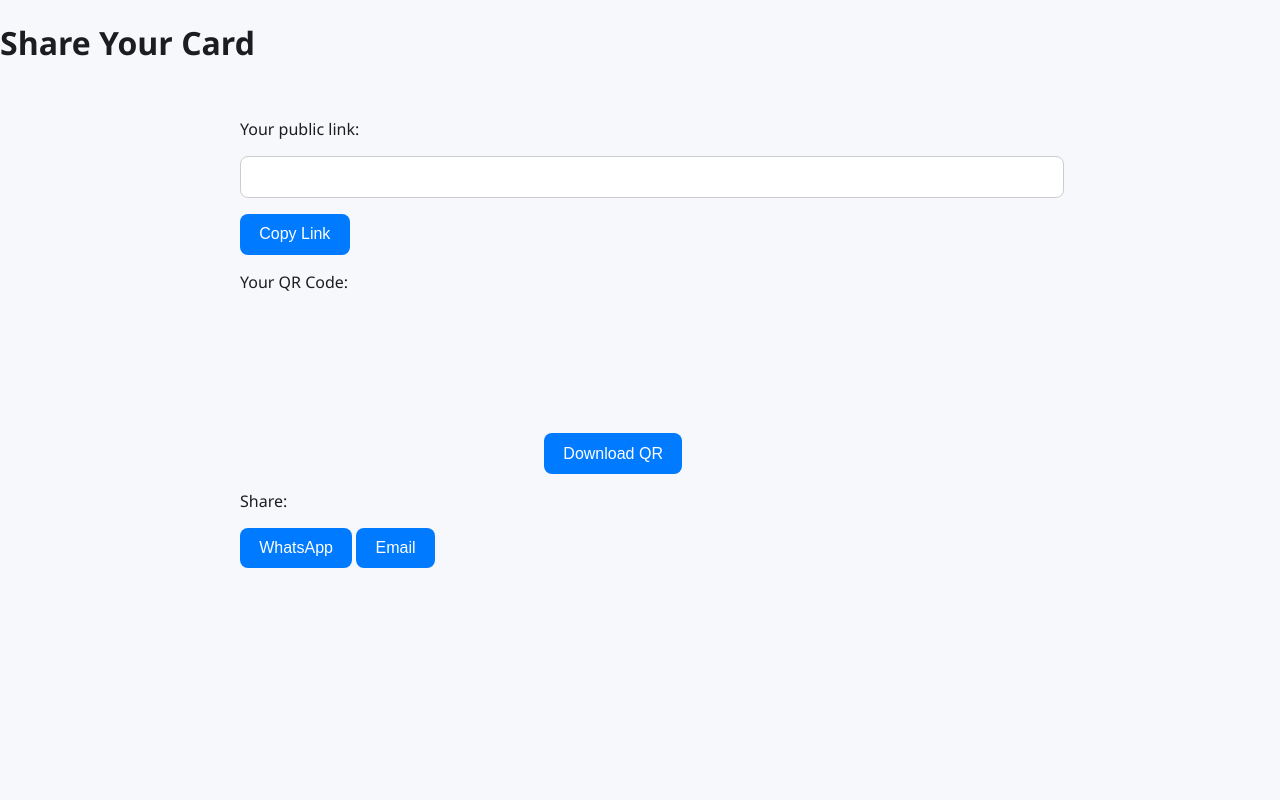
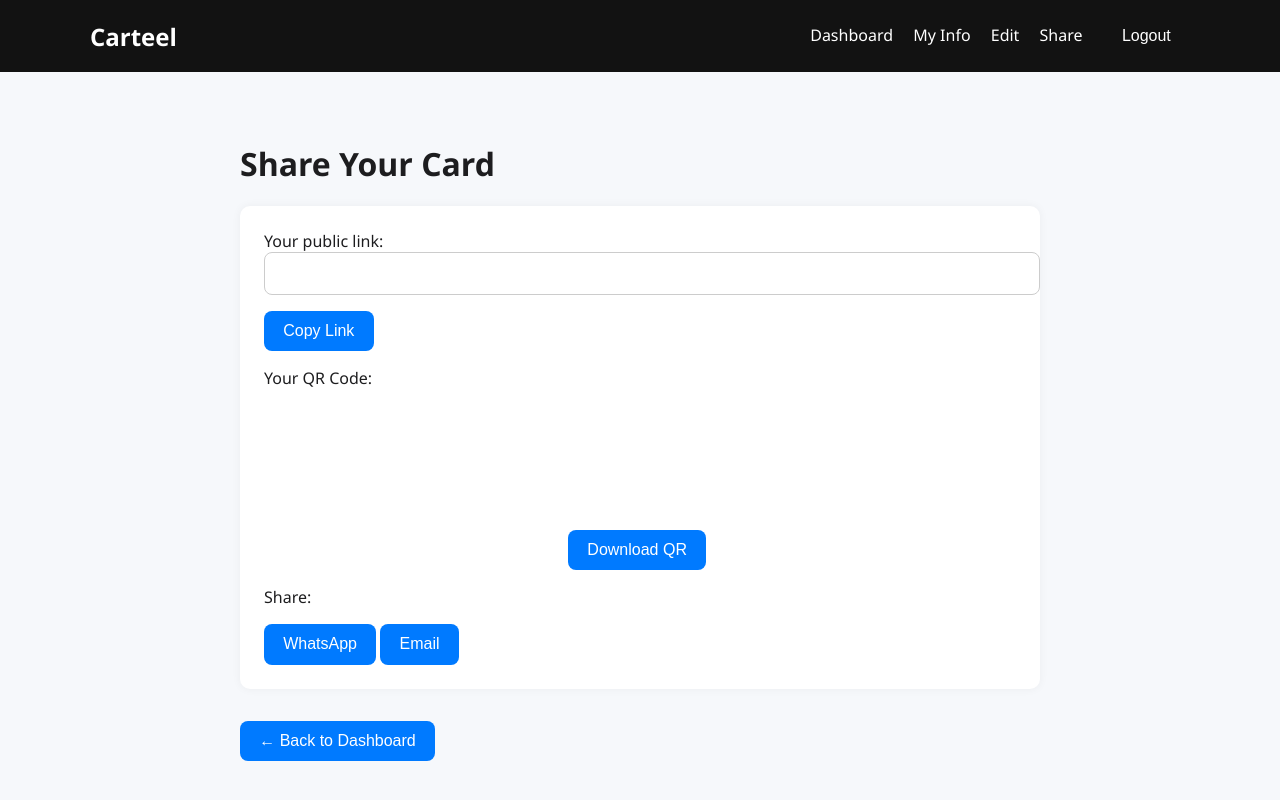
Before and after one commit to Drakenken/carteek, a plain HTML site: page share.html in a window 1280 px wide. Drawn offline with Linux system fonts and the light colour scheme; no server answers.

Commit message:
Fix share page, add back button and create new card

```diff
--- a/js/share.js
+++ b/js/share.js
@@ -1,3 +1,4 @@
+
 import { initializeApp } from "https://www.gstatic.com/firebasejs/9.22.0/firebase-app.js";
 import { getAuth, onAuthStateChanged } from "https://www.gstatic.com/firebasejs/9.22.0/firebase-auth.js";
 import { getFirestore, doc, getDoc } from "https://www.gstatic.com/firebasejs/9.22.0/firebase-firestore.js";
@@ -16,7 +17,6 @@ const app = initializeApp(firebaseConfig);
 const auth = getAuth(app);
 const db = getFirestore(app);
 
-let username = "";
 let publicLink = "";
 
 onAuthStateChanged(auth, async user => {
@@ -25,7 +25,7 @@ onAuthStateChanged(auth, async user => {
   const cardSnap = await getDoc(doc(db, "cards", user.uid));
   if (cardSnap.exists()) {
     const data = cardSnap.data();
-    username = data.username;
+    const username = data.username;
     publicLink = `https://carteek.vercel.app/p/username.html?u=${username}`;
     document.getElementById("publicLink").value = publicLink;
     QRCode.toCanvas(document.getElementById("qrCanvas"), publicLink, { width: 200 });
@@ -45,7 +45,7 @@ window.downloadQR = () => {
 };
 
 window.shareWhatsApp = () => {
-  window.open(`https://wa.me/?text=Check%20out%20my%20digital%20card:%20${encodeURIComponent(publicLink)}`);
+  window.open(`https://wa.me/?text=Check%20my%20Carteel%20card:%20${encodeURIComponent(publicLink)}`);
 };
 
 window.shareEmail = () => {
--- a/share.html
+++ b/share.html
@@ -1,32 +1,49 @@
+
 <!DOCTYPE html>
 <html lang="en">
 <head>
   <meta charset="UTF-8" />
-  <meta name="viewport" content="width=device-width, initial-scale=1.0" />
-  <title>Share My Card - Carteek</title>
+  <meta name="viewport" content="width=device-width, initial-scale=1.0"/>
+  <title>Share Your Card</title>
   <link rel="stylesheet" href="css/style.css" />
 </head>
 <body>
-  <header>
+  <script type="module" src="js/protect.js"></script>
+
+  <header class="site-header">
+    <div class="container">
+      <div class="logo">Carteel</div>
+      <nav>
+        <a href="dashboard.html">Dashboard</a>
+        <a href="manage.html">My Info</a>
+        <a href="editor.html">Edit</a>
+        <a href="share.html">Share</a>
+        <button onclick="logout()">Logout</button>
+      </nav>
+    </div>
+  </header>
+
+  <main>
     <h1>Share Your Card</h1>
-  </header>
-  <main>
-    <div>
-      <p>Your public link:</p>
+    <section class="preview">
+      <label>Your public link:</label>
       <input type="text" id="publicLink" readonly />
       <button onclick="copyLink()">Copy Link</button>
-    </div>
-    <div>
+
       <p>Your QR Code:</p>
       <canvas id="qrCanvas"></canvas>
       <button onclick="downloadQR()">Download QR</button>
-    </div>
-    <div>
+
       <p>Share:</p>
       <button onclick="shareWhatsApp()">WhatsApp</button>
       <button onclick="shareEmail()">Email</button>
+    </section>
+
+    <div class="actions">
+      <button onclick="window.location.href='dashboard.html'">← Back to Dashboard</button>
     </div>
   </main>
+
   <script type="module" src="js/share.js"></script>
 </body>
 </html>
```
Also changed, not shown: dashboard.html (+7 -8 lines).
